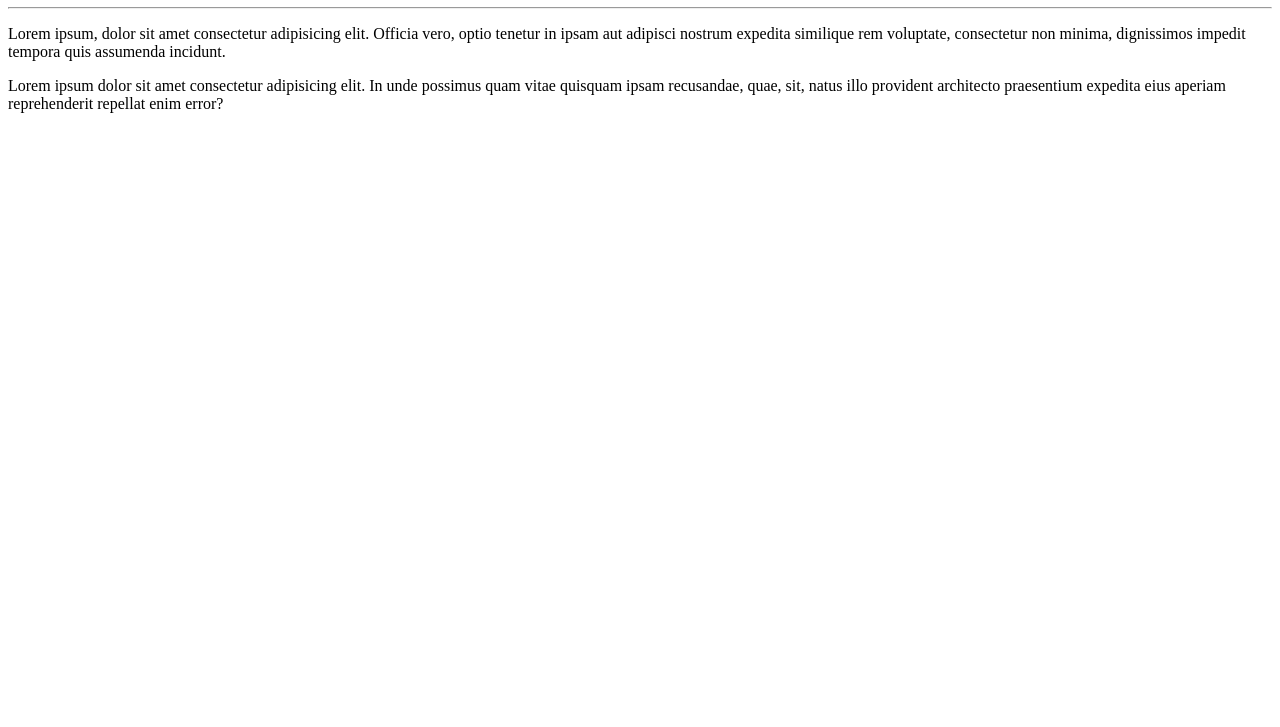
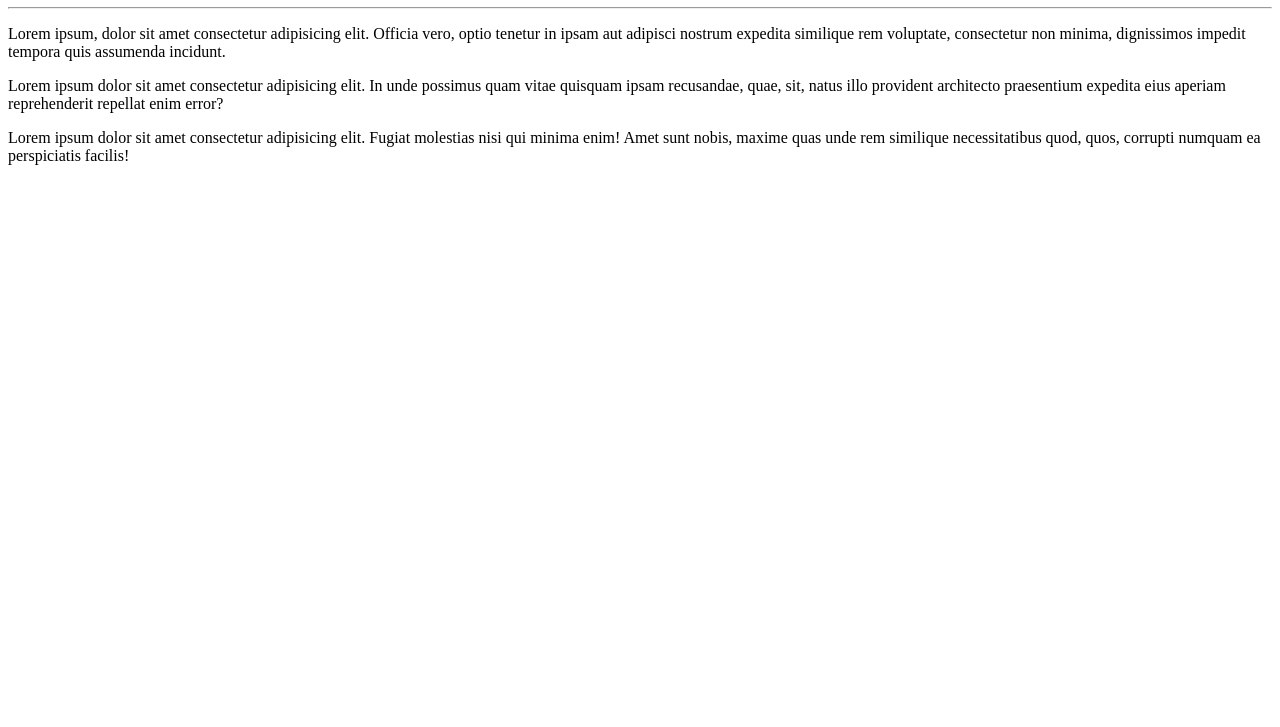
Before and after one commit to FagnerHc/Ola-Mundo-, a plain HTML site: page site-exemplo/index.html in a window 1280 px wide. Shown: the part 73-800 px from the top of the page. Drawn offline with Linux system fonts and the light colour scheme.

Commit message:
Update index.html

```diff
--- a/site-exemplo/index.html
+++ b/site-exemplo/index.html
@@ -11,5 +11,6 @@
     <hr>
     <p>Lorem ipsum, dolor sit amet consectetur adipisicing elit. Officia vero, optio tenetur in ipsam aut adipisci nostrum expedita similique rem voluptate, consectetur non minima, dignissimos impedit tempora quis assumenda incidunt.</p>
     <p>Lorem ipsum dolor sit amet consectetur adipisicing elit. In unde possimus quam vitae quisquam ipsam recusandae, quae, sit, natus illo provident architecto praesentium expedita eius aperiam reprehenderit repellat enim error?</p>
+    <p>Lorem ipsum dolor sit amet consectetur adipisicing elit. Fugiat molestias nisi qui minima enim! Amet sunt nobis, maxime quas unde rem similique necessitatibus quod, quos, corrupti numquam ea perspiciatis facilis!</p>
 </body>
 </html>
```
